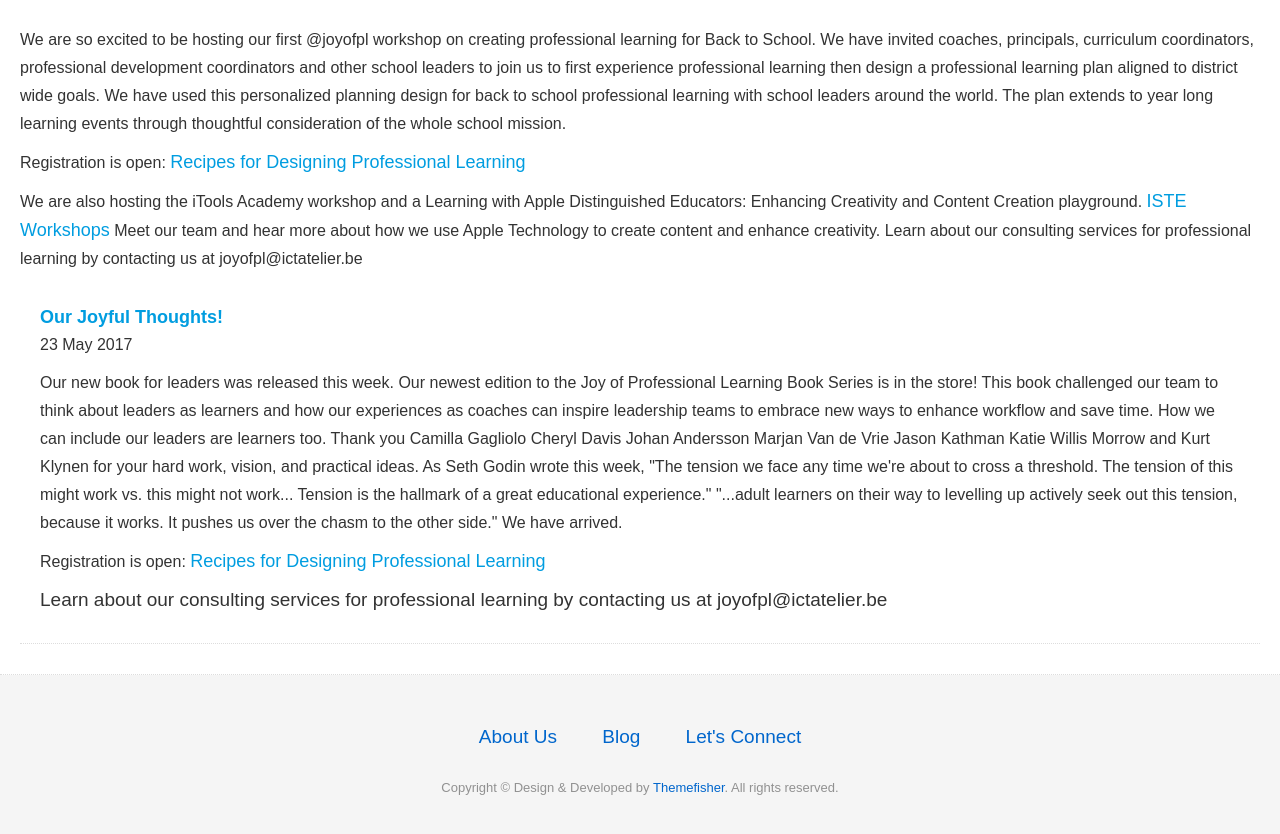
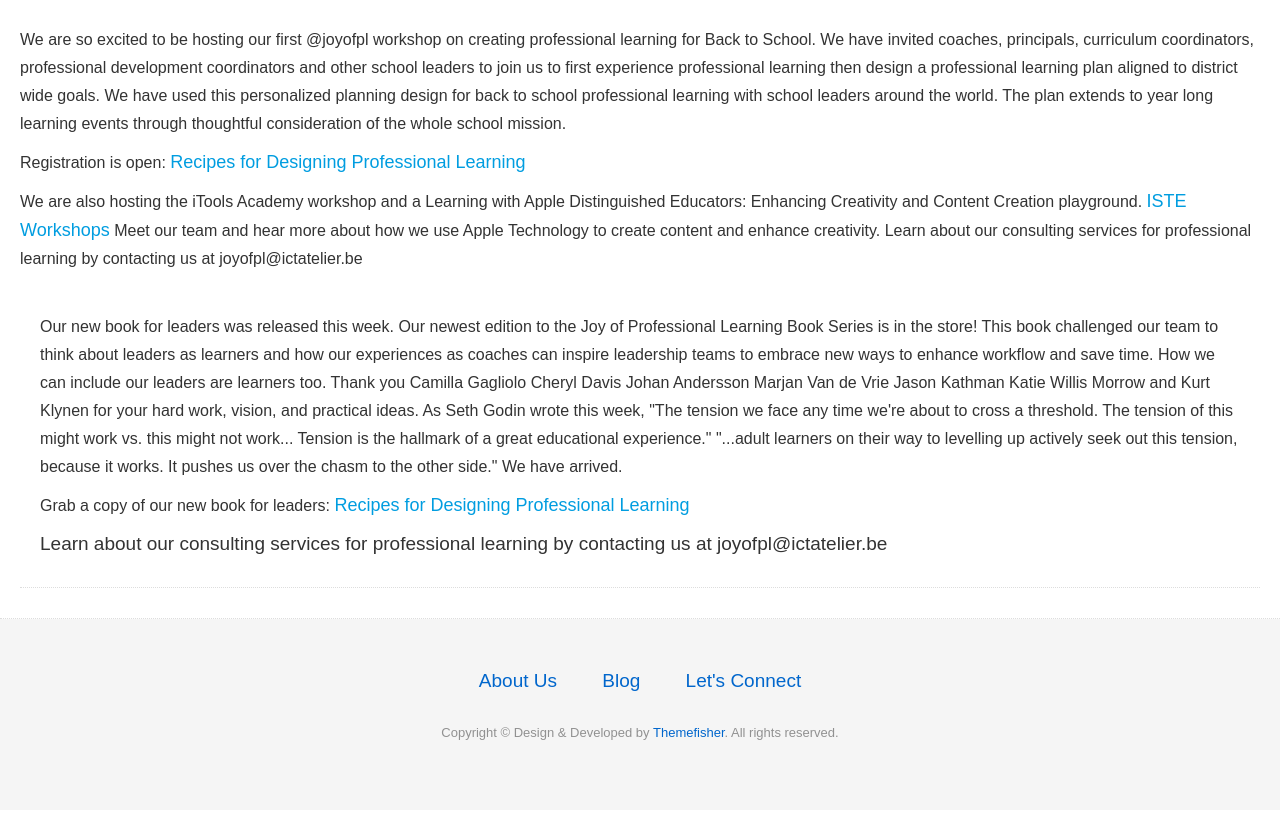
Before and after one commit to meesterkurt/joyofprofessionallearning, a Jekyll site: the page built from blog.md, in a window 1280 px wide, cut to the strip 413-1278 px from the top of the page. Shown: the top 834 px of the strip. Built offline with Jekyll 4.4.1, drawn with Linux system fonts in a browser that asks for light colours; nearby versions of some CDN libraries; after the commit the page ends 1223 px from its top, so only the background shows below that.

Commit message:
Update blog.md

```diff
--- a/blog.md
+++ b/blog.md
@@ -9,7 +9,7 @@
 {% for post in site.posts %}
 <div class="post-area">
   <a href="{{ post.url | prepend: site.baseurl }}" class="bold">{{ post.ISTE2017 }}</a>
-  <p class="post-date">{{ post.May 25 | date_to_long_string }}</p>
+  <p class="post-date">{{ post.May | date_to_long_string }}</p>
   <p>We are so excited to be hosting our first @joyofpl workshop on creating professional learning for Back to School. We have invited coaches, principals, curriculum coordinators, professional development coordinators and other school leaders to join us to first experience professional learning  then design a professional learning plan aligned to district wide goals. We have used this personalized planning design for back to school professional learning with school leaders around the world. The plan extends to year long learning events through thoughtful consideration of the whole school mission.
       <div>
     <div>
@@ -31,8 +31,8 @@
 
 {% for post in site.posts %}
 <div class="post-area">
-  <a href="{{ post.url | prepend: site.baseurl }}" class="bold">{{ post.title }}</a>
-  <p class="post-date">{{ post.date | date_to_long_string }}</p>
+  <a href="{{ post.url | prepend: site.baseurl }}" class="bold">{{ post.New Book for Leaders }}</a>
+  <p class="post-date">{{ post.June | date_to_long_string }}</p>
   <p>Our new book for leaders was released this week.
 Our newest edition to the Joy of Professional Learning Book Series is in the store! This book challenged our team to think about leaders as learners and how our experiences as coaches can inspire leadership teams to embrace new ways to enhance workflow and save time. How we can include our leaders are learners too.
 Thank you Camilla Gagliolo Cheryl Davis Johan Andersson Marjan Van de Vrie Jason Kathman Katie Willis Morrow and Kurt Klynen for your hard work, vision, and practical ideas.
@@ -44,7 +44,7 @@
     <div>
   <div>
 <div>
-<p>Registration is open: <a href="https://itunes.apple.com/us/book/the-joy-of-professional-learning-strategies-for-leaders/id1235488390?mt=11">Recipes for Designing Professional Learning</a>
+<p>Grab a copy of our new book for leaders: <a href="https://itunes.apple.com/us/book/the-joy-of-professional-learning-strategies-for-leaders/id1235488390?mt=11">Recipes for Designing Professional Learning</a>
  <div>
     {{ post.content | strip_html | truncatewords: 50 }}
       <div>
```
